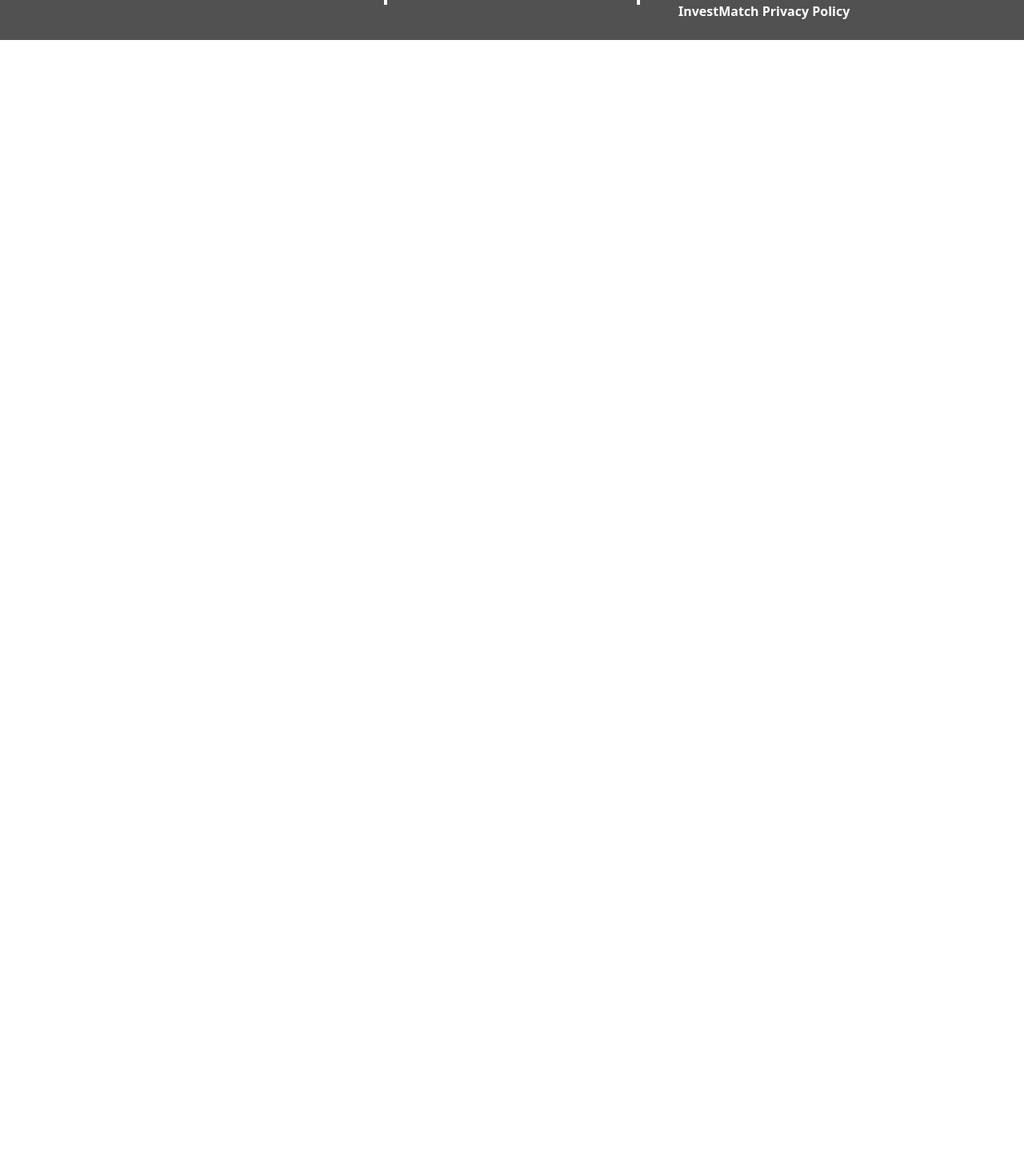
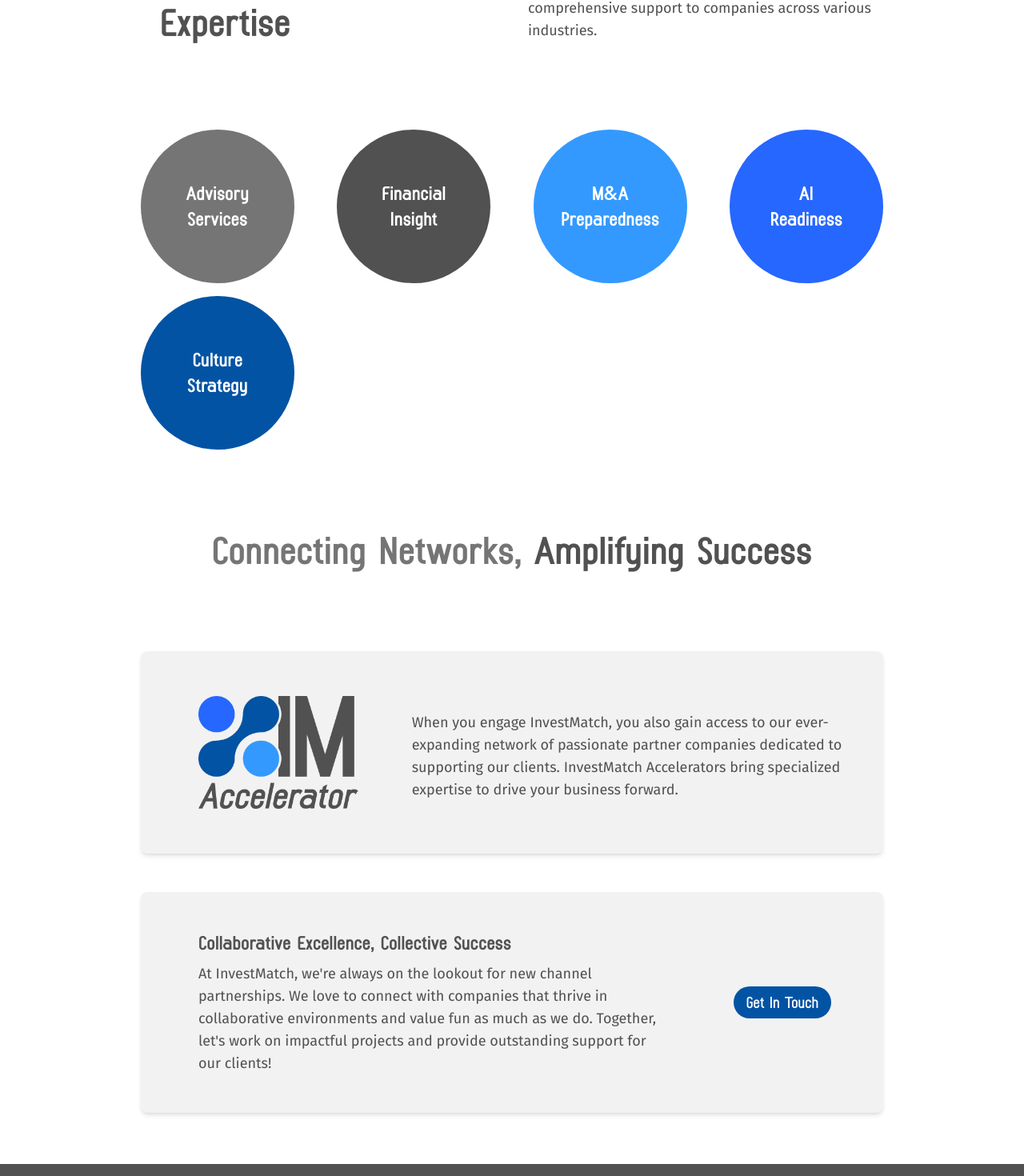
Before and after one commit to JeffreyScottMartin/client-invest-match, a Next.js app: page / in a window 1280 px wide. Shown: the part 1845-3315 px from the top of the page at 80% size. Before the commit the page ends 1895 px from the top, so only its background shows below. Built offline with nearby package versions, Linux system fonts and the light colour scheme.

Commit message:
home page completed, requires some very minor tweaking on mobile for padding and margins

```diff
--- a/src/app/components/ui/cardList.jsx
+++ b/src/app/components/ui/cardList.jsx
@@ -40,9 +40,9 @@ export default function FeatureGrid() {
         {features.map(({ title, description, image }, index) => (
           <div
             key={index}
-            className="bg-white p-6 rounded-lg shadow-md flex items-start flex flex-row space-x-4 items-center"
+            className="bg-white p-6 rounded-lg shadow-md flex items-start flex-col sm:flex-row space-y-4 sm:space-y-0 sm:space-x-4 items-center"
           >
-            <div className="basis-1/4 justifty-center text-center object-center ml-4">
+            <div className="basis-1/4 justify-center text-center object-center sm:ml-4">
               <Image
                 src={image}
                 width={75}
@@ -53,11 +53,11 @@ export default function FeatureGrid() {
             </div>
             <div className="basis-3/4 mr-4">
               <h3
-                className={`${equiSemibold.className} text-3xl text-darkGray leading-tight text-left`}
+                className={`${equiSemibold.className} text-3xl text-darkGray leading-tight text-center sm:text-left`}
               >
                 {title}
               </h3>
-              <p className="font-body text-lg text-darkGray mt-2 text-left">
+              <p className="font-body text-lg text-darkGray mt-2 text-center sm:text-left">
                 {description}
               </p>
             </div>
--- /dev/null
+++ b/src/app/components/ui/fullWidthCard.jsx
@@ -0,0 +1,42 @@
+import Image from "next/image";
+
+const FullWidthCard = (props) => {
+  return (
+    <div className="w-[90%] mx-auto p-4">
+      <div className="bg-offwhite rounded-lg shadow-md p-6 flex items-start flex-col sm:flex-row space-y-4 sm:space-y-0 sm:space-x-4 items-center">
+        <div className="basis-1/3 justify-center text-center object-center sm:ml-4">
+          <span className="hidden md:block">
+            <Image
+              src="/accelerator-logo.png"
+              width={200}
+              height={141}
+              alt="InvestMatch Accelerator"
+              loading="lazy"
+              className="object-center items-center m-8"
+            />
+          </span>
+          <span className="block md:hidden">
+            <Image
+              src="/accelerator-logo.png"
+              width={135}
+              height={95}
+              alt="InvestMatch Accelerator"
+              loading="lazy"
+              className="object-center items-center m-8"
+            />
+          </span>
+        </div>
+        <div className="basis-2/3 mr-4">
+          <p className="font-body text-lg text-darkGray mt-2 mr-6 text-center sm:text-left">
+            When you engage InvestMatch, you also gain access to our
+            ever-expanding network of passionate partner companies dedicated to
+            supporting our clients. InvestMatch Accelerators bring specialized
+            expertise to drive your business forward.
+          </p>
+        </div>
+      </div>
+    </div>
+  );
+};
+
+export default FullWidthCard;
--- /dev/null
+++ b/src/app/components/ui/quickGlanceServices.jsx
@@ -0,0 +1,31 @@
+import { equiBold } from "@/app/styles/fonts";
+import React from "react";
+const QuickGlanceServices = () => {
+  return (
+    <div className="flex justify-center items-center">
+      <div className="w-[90%] flex flex-wrap text-center justify-center gap-4 p-4 sm:justify-between">
+        {[
+          { text: "Advisory Services", color: "bg-lightGray" },
+          { text: "Financial Insight", color: "bg-darkGray" },
+          { text: "M&A Preparedness", color: "bg-brandLightBlue" },
+          { text: "AI Readiness", color: "bg-brandMidBlue" },
+          { text: "Culture Strategy", color: "bg-brandDarkBlue" },
+        ].map((item, index) => (
+          <div
+            key={index}
+            className={`w-48 h-48 flex items-center justify-center rounded-full text-white text-center text-2xl ${item.color} ${equiBold.className} text-white`}
+          >
+            {item.text.split(" ").map((word, i) => (
+              <React.Fragment key={i}>
+                {word}
+                <br />
+              </React.Fragment>
+            ))}
+          </div>
+        ))}
+      </div>
+    </div>
+  );
+};
+
+export default QuickGlanceServices;
--- /dev/null
+++ b/src/app/components/ui/reverseFullWidthCard.jsx
@@ -0,0 +1,33 @@
+import { equiSemibold, equiBold } from "@/app/styles/fonts";
+import Link from "next/link";
+
+const ReverseFullWidthCard = () => {
+  return (
+    <div className="w-[90%] mx-auto p-4">
+      <div className="bg-offwhite rounded-lg shadow-md p-6 flex items-start flex-col sm:flex-row space-y-4 sm:space-y-0 sm:space-x-4 items-center">
+        <div className="basis-3/4 my-6 md:ml-12">
+          <span className={`text-darkGray text-2xl ${equiBold.className}`}>
+            Collaborative Excellence, Collective Success
+          </span>
+          <p className="font-body text-lg text-darkGray mt-2 mr-6 text-center sm:text-left">
+            At InvestMatch, we're always on the lookout for new channel
+            partnerships. We love to connect with companies that thrive in
+            collaborative environments and value fun as much as we do. Together,
+            let's work on impactful projects and provide outstanding support for
+            our clients!
+          </p>
+        </div>
+        <div className="basis-1/4 justify-center text-center object-center sm:ml-4">
+          <Link
+            href="/contact"
+            className={`px-4 py-2 bg-brandDarkBlue ${equiSemibold.className} text-xl text-white rounded-full hover:bg-brandLightBlue transition`}
+          >
+            Get In Touch
+          </Link>
+        </div>
+      </div>
+    </div>
+  );
+};
+
+export default ReverseFullWidthCard;
--- /dev/null
+++ b/src/app/components/ui/twoColEqual.jsx
@@ -0,0 +1,26 @@
+import { equiBold } from "@/app/styles/fonts";
+
+const TwoColEqual = (data) => {
+  return (
+    <div className="sm:flex items-center w-[90%] justify-center mb-4 mx-auto">
+      <div className="sm:w-1/2 py-10">
+        <div className="object-center text-left">
+          {data.heading && (
+            <span
+              className={`${equiBold.className} text-5xl text-darkGray leading-tight`}
+            >
+              {data.heading}
+            </span>
+          )}
+        </div>
+      </div>
+      <div className="sm:w-1/2 p-5">
+        <div className="text">
+          <p className="font-body text-lg text-darkGray">{data.content}</p>
+        </div>
+      </div>
+    </div>
+  );
+};
+
+export default TwoColEqual;
--- a/src/app/page.js
+++ b/src/app/page.js
@@ -1,12 +1,11 @@
 import LargeHero from "@/app/components/ui/largeHero";
 import TwoColBlock from "@/app/components/ui/twoColBlock";
-import {
-  equiBold,
-  equiMedium,
-  equiRegular,
-  equiSemibold,
-} from "@/app/styles/fonts";
+import TwoColEqual from "@/app/components/ui/twoColEqual";
 import CardList from "@/app/components/ui/cardList";
+import QuickGlanceServices from "@/app/components/ui/quickGlanceServices";
+import { equiBold } from "./styles/fonts";
+import FullWidthCard from "@/app/components/ui/fullWidthCard";
+import ReverseFullWidthCard from "@/app/components/ui/reverseFullWidthCard";
 
 const Home = () => {
   return (
@@ -36,6 +35,33 @@ const Home = () => {
       <div className="container min-w-dvw bg-offwhite flex justify-center py-12 mt-8 mb-8 mx-auto">
         <CardList />
       </div>
+      <div className="container mt-6 w-10/12 justify-center mb-4 mx-auto">
+        <TwoColBlock
+          heading={
+            <>
+              <span className="text-lightGray">Your Success,</span>
+              <br />
+              Powered by Our Expertise
+            </>
+          }
+          content="We collaborate with diverse clients of all sizes, leveraging our expertise to deliver impactful results.  Through our network of channel partners, we continuously expand our capabilities to provide comprehensive support to companies across various industries."
+        />
+      </div>
+      <div className="container mt-12 w-10/12 justify-center mb-12 mx-auto">
+        <QuickGlanceServices />
+        <h3
+          className={`${equiBold.className} text-5xl text-center text-darkGray leading-tight mt-20 mb-20`}
+        >
+          <span className="text-lightGray">Connecting Networks, </span>
+          Amplifying Success
+        </h3>
+      </div>
+      <div className="container mt-12 w-10/12 justify-center mb-4 mx-auto">
+        <FullWidthCard />
+      </div>
+      <div className="container w-10/12 justify-center mb-12 mx-auto">
+        <ReverseFullWidthCard />
+      </div>
     </>
   );
 };
```
Also changed, not shown: public/accelerator-logo.png (added).
